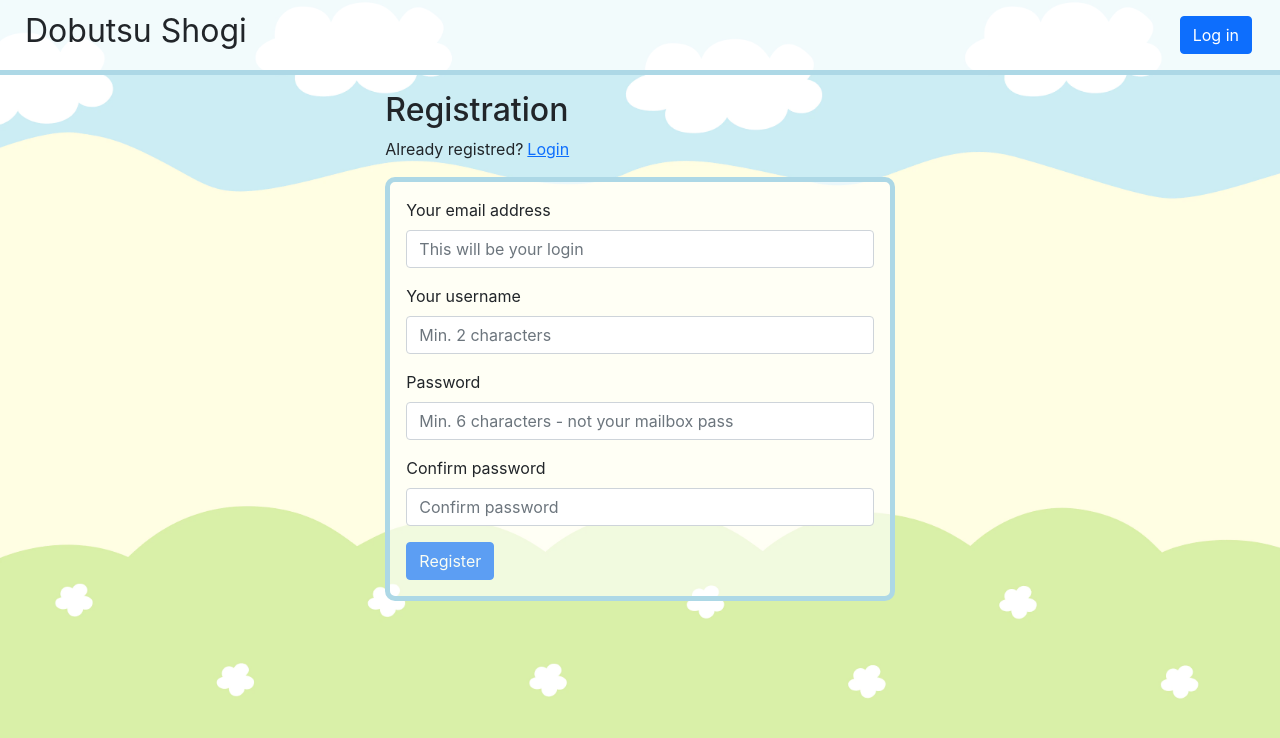
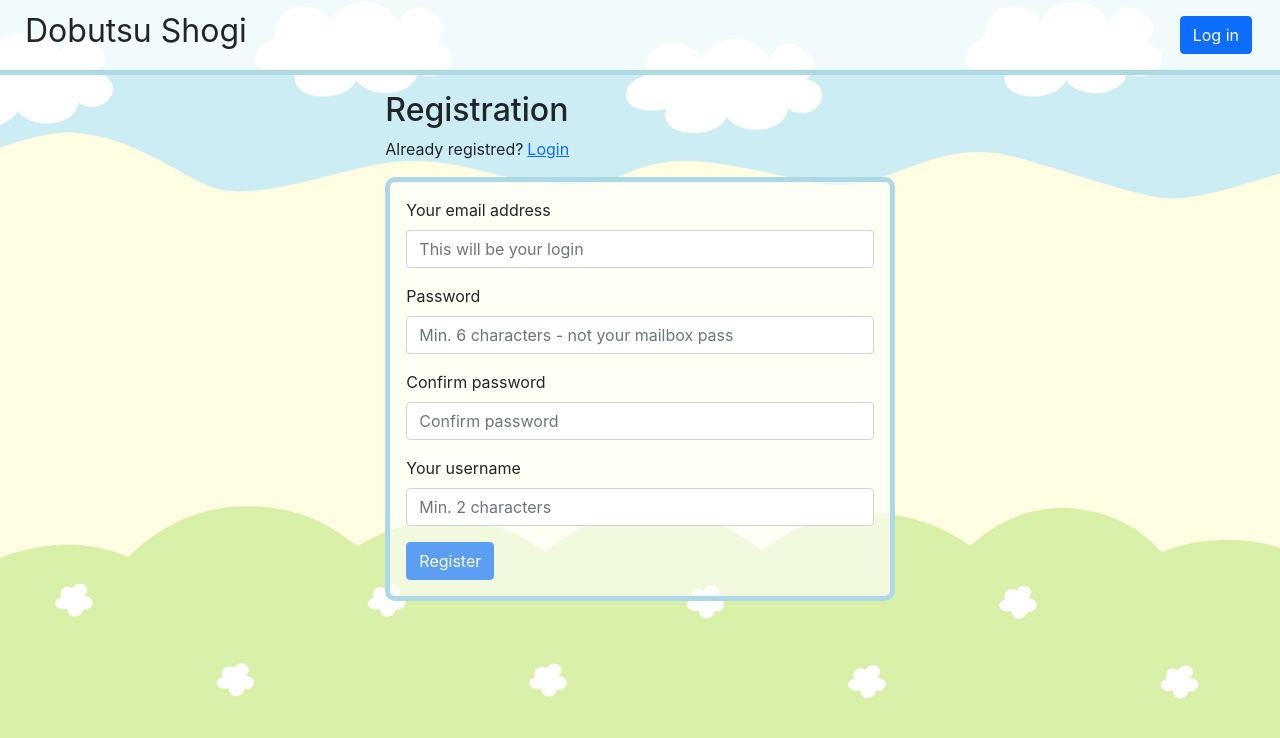
Before and after one commit to ivanburda1986/dobutsu-shogi, a React (Create React App) app: page /register in a window 1280 px wide. Shown: the top 738 px of the page. Built offline with nearby package versions, Linux system fonts and the light colour scheme; no server answers.

Commit message:
fixed registration redirection

```diff
--- a/src/App.tsx
+++ b/src/App.tsx
@@ -44,6 +44,11 @@ export const App = () => {
   useEffect(() => {
     if (userLoggedIn && location.pathname === "/login") {
       console.log("App navigated from login");
+      navigate("../", { replace: false });
+      return;
+    }
+    if (userLoggedIn && location.pathname === "/register") {
+      console.log("App navigated from registration");
       navigate("../", { replace: false });
       return;
     }
--- a/src/RegisterScreen/RegisterScreen.tsx
+++ b/src/RegisterScreen/RegisterScreen.tsx
@@ -78,22 +78,7 @@ export const RegisterScreen: FC = () => {
               {startedEmailEntry && !emailValidity && <Form.Text className="text-danger">Invalid email address</Form.Text>}
               {emailAlreadyUsed && <Form.Text className="text-danger">Email already used. Try to login instead.</Form.Text>}
             </Form.Group>
-            <Form.Group className="mb-3" controlId="formBasicEmail">
-              <Form.Label>Your username</Form.Label>
-              <Form.Control
-                type="text"
-                placeholder="Min. 2 characters"
-                ref={usernameRef}
-                value={usernameInput}
-                autoComplete="username"
-                onChange={() => {
-                  setUsernameInput(usernameRef.current!.value);
-                  setStartedUsernameEntry(true);
-                  validateUsernameInputLength({ usernameRef, setUsernameValidity });
-                }}
-              />
-              {startedUsernameEntry && !usernameValidity && <Form.Text className="text-danger">Choose a longer username</Form.Text>}
-            </Form.Group>
+            <Form.Group className="mb-3" controlId="formBasicEmail"></Form.Group>
             <Form.Group className="mb-3">
               <Form.Label>Password</Form.Label>
               <Form.Control
@@ -127,6 +112,22 @@ export const RegisterScreen: FC = () => {
               />
               {startedPassEntry && !passMatchValidity && <Form.Text className="text-danger">Passwords do not match.</Form.Text>}
             </Form.Group>
+            <Form.Group className="mb-3">
+              <Form.Label>Your username</Form.Label>
+              <Form.Control
+                type="text"
+                placeholder="Min. 2 characters"
+                ref={usernameRef}
+                value={usernameInput}
+                autoComplete="username"
+                onChange={() => {
+                  setUsernameInput(usernameRef.current!.value);
+                  setStartedUsernameEntry(true);
+                  validateUsernameInputLength({ usernameRef, setUsernameValidity });
+                }}
+              />
+              {startedUsernameEntry && !usernameValidity && <Form.Text className="text-danger">Choose a longer username</Form.Text>}
+            </Form.Group>
             <Button variant="primary" type="button" disabled={!formValid} onClick={() => onRegistration()}>
               Register
             </Button>
```
